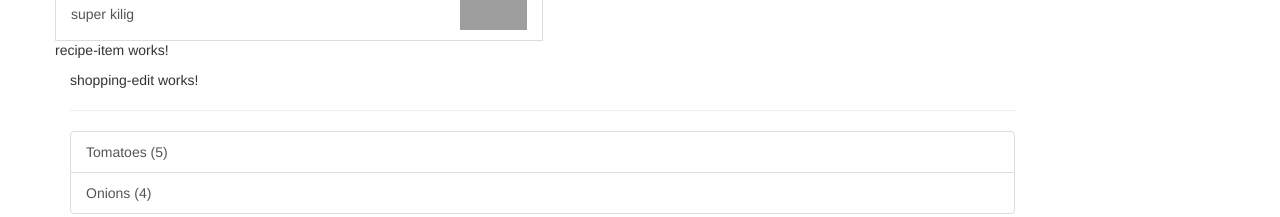
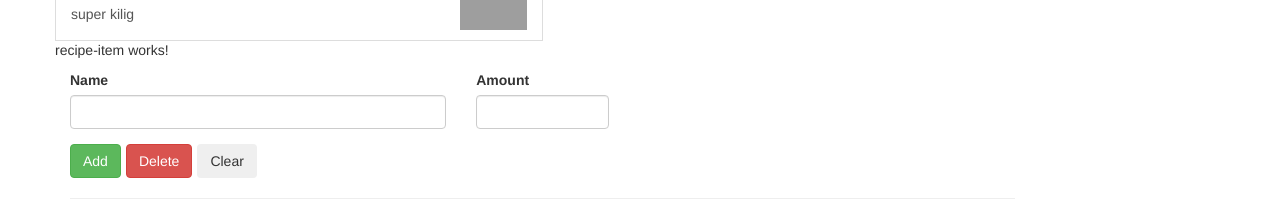
Before and after one commit to 3rdheat/SampleAngularApp, an Angular app in the folder my-app/: page / in a window 1280 px wide. Shown: the part 249-466 px from the top of the page. Built offline with nearby package versions, Linux system fonts and the light colour scheme; grey boxes are pictures that could not be loaded.

Commit message:
adding shopping list edit section

```diff
--- a/my-app/src/app/shopping-list/shopping-edit/shopping-edit.component.html
+++ b/my-app/src/app/shopping-list/shopping-edit/shopping-edit.component.html
@@ -1 +1,32 @@
-<p>shopping-edit works!</p>
+<div class="row">
+    <div class="col-xs-12">
+        <form>
+            <div class="row">
+                <div class="col-sm-5 form-group">
+                    <label for="name">Name</label>
+                    <input type="text" id="name" class="form-control">
+                </div>
+                <div class="col-sm-2 form-group">
+                    <label for="amount">Amount</label>
+                    <input type="number" id="amount" class="form-control">
+                </div>
+            </div>
+
+            <div class="row">
+                <div class="col-xs-12">
+                    <div class="btn-toolbar" role="toolbar">
+                        <div class="btn-group" role="group">
+                            <button type="submit" class="btn btn-success">Add </button>
+                        </div>
+                        <div class="btn-group" role="group">
+                            <button type="button" class="btn btn-danger">Delete </button>
+                        </div>
+                        <div class="btn-group" role="group">
+                            <button type="button" class="btn">Clear </button>
+                        </div>
+                    </div>
+                </div>
+            </div>
+        </form>
+    </div>
+</div>
```
